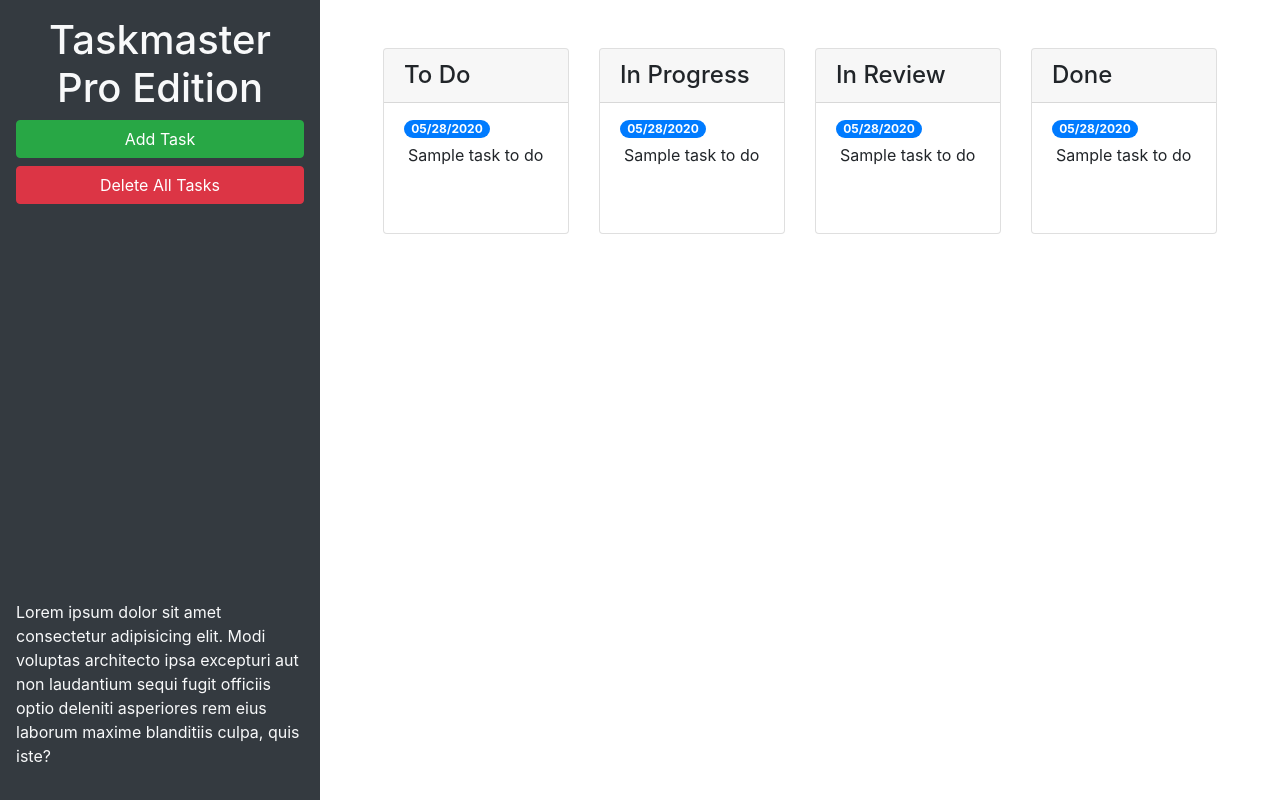
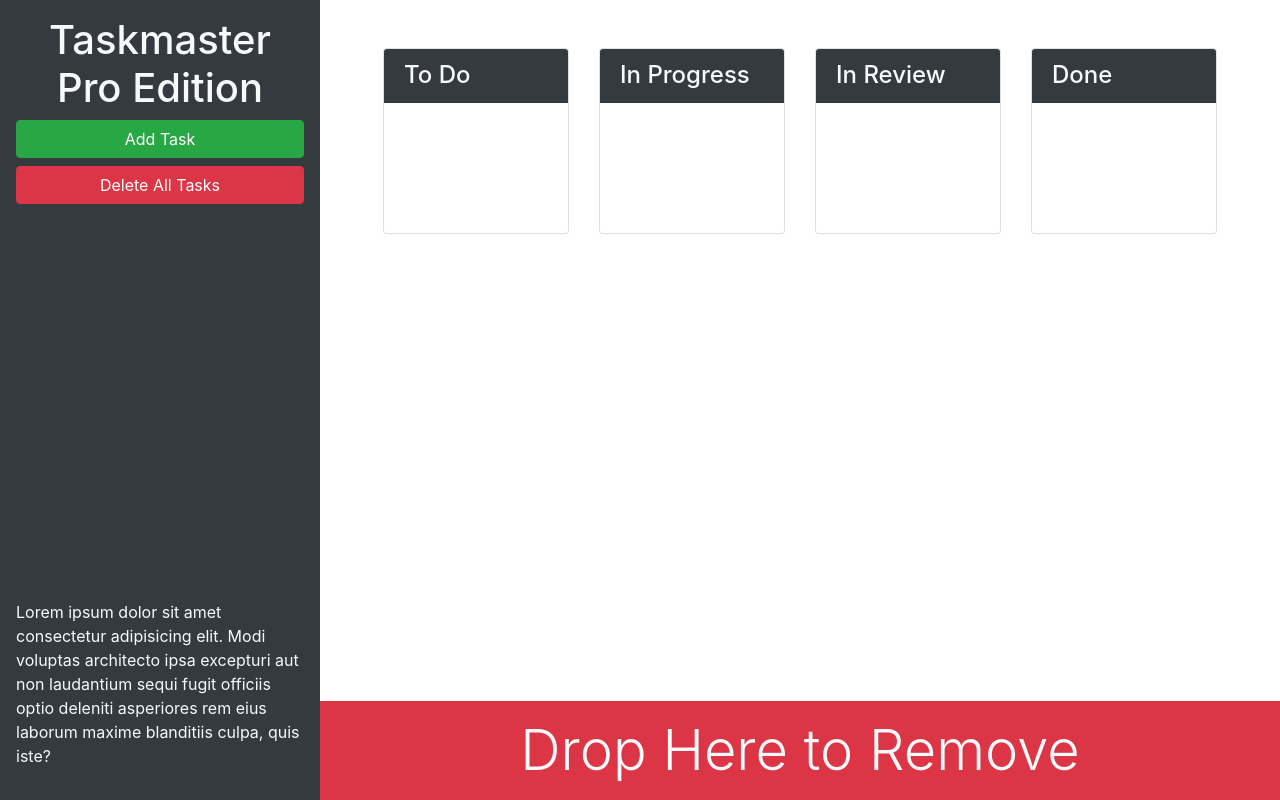
Before and after one commit to Stormblessed624/taskmaster-pro, a plain HTML site: page index.html in a window 1280 px wide. Drawn offline with nearby package versions, Linux system fonts and the light colour scheme.

Commit message:
style bootstrap cards

```diff
--- a/index.html
+++ b/index.html
@@ -13,70 +13,57 @@
 <body>
 
   <div class="row min-vh-100 no-gutters">
-    <header class="col-12 col-lg-3 bg-dark text-light d-flex flex-column p-4 p-lg-3">
+    <header class="col-12 col-lg-3 bg-dark text-light sticky-top d-flex flex-column p-4 p-lg-3">
       <h1 class="text-center">Taskmaster Pro Edition</h1>
       <button id="create-task" class="btn btn-block btn-success" data-toggle="modal" data-target="#task-form-modal">Add
         Task</button>
       <button id="remove-tasks" class="btn btn-block btn-danger">Delete All Tasks</button>
-      <p class="mt-auto">Lorem ipsum dolor sit amet consectetur adipisicing elit. Modi voluptas architecto ipsa
+      <p class="mt-auto d-none d-lg-block">Lorem ipsum dolor sit amet consectetur adipisicing elit. Modi voluptas architecto ipsa
         excepturi aut non
         laudantium sequi fugit officiis optio deleniti asperiores rem eius laborum maxime blanditiis culpa, quis iste?
       </p>
     </header>
-    <main class="col-12 col-lg-9">
+    <main class="col-12 col-lg-9 d-flex flex-column">
       <div class="m-5 row justify-content-around">
         <div class = "col-12 col-md-6 col-xl-3 mb-3">
           <div class="card">
-            <h4 class="card-header">
+            <h4 class="card-header bg-dark text-light">
               To Do
             </h4>
             <ul id="list-toDo" class="list-group list-group-flush">
-              <li class="list-group-item">
-                <span class="badge badge-primary badge-pill">05/28/2020</span>
-                <p class="m-1">Sample task to do</p>
-              </li>
             </ul>
           </div>
         </div>
         <div class = "col-12 col-md-6 col-xl-3 mb-3">
           <div class="card">
-            <h4 class="card-header">
+            <h4 class="card-header bg-dark text-light">
               In Progress
             </h4>
             <ul id="list-inProgress" class="list-group list-group-flush">
-              <li class="list-group-item">
-                <span class="badge badge-primary badge-pill">05/28/2020</span>
-                <p class="m-1">Sample task to do</p>
-              </li>
             </ul>
           </div>
         </div>
         <div class = "col-12 col-md-6 col-xl-3 mb-3">
           <div class="card">
-            <h4 class="card-header">
+            <h4 class="card-header bg-dark text-light">
               In Review
             </h4>
             <ul id="list-inReview" class="list-group list-group-flush">
-              <li class="list-group-item">
-                <span class="badge badge-primary badge-pill">05/28/2020</span>
-                <p class="m-1">Sample task to do</p>
-              </li>
             </ul>
           </div>
         </div>
         <div class = "col-12 col-md-6 col-xl-3 mb-3">
           <div class="card">
-            <h4 class="card-header">
+            <h4 class="card-header bg-dark text-light">
               Done
             </h4>
             <ul id="list-Done" class="list-group list-group-flush">
-              <li class="list-group-item">
-                <span class="badge badge-primary badge-pill">05/28/2020</span>
-                <p class="m-1">Sample task to do</p>
-              </li>
             </ul>
           </div>
         </div>
+      </div>
+      <div class="mt-auto w-100 bg-danger p-3 text-center text-light display-4">
+        Drop Here to Remove
       </div>
     </main>
   </div>
```
